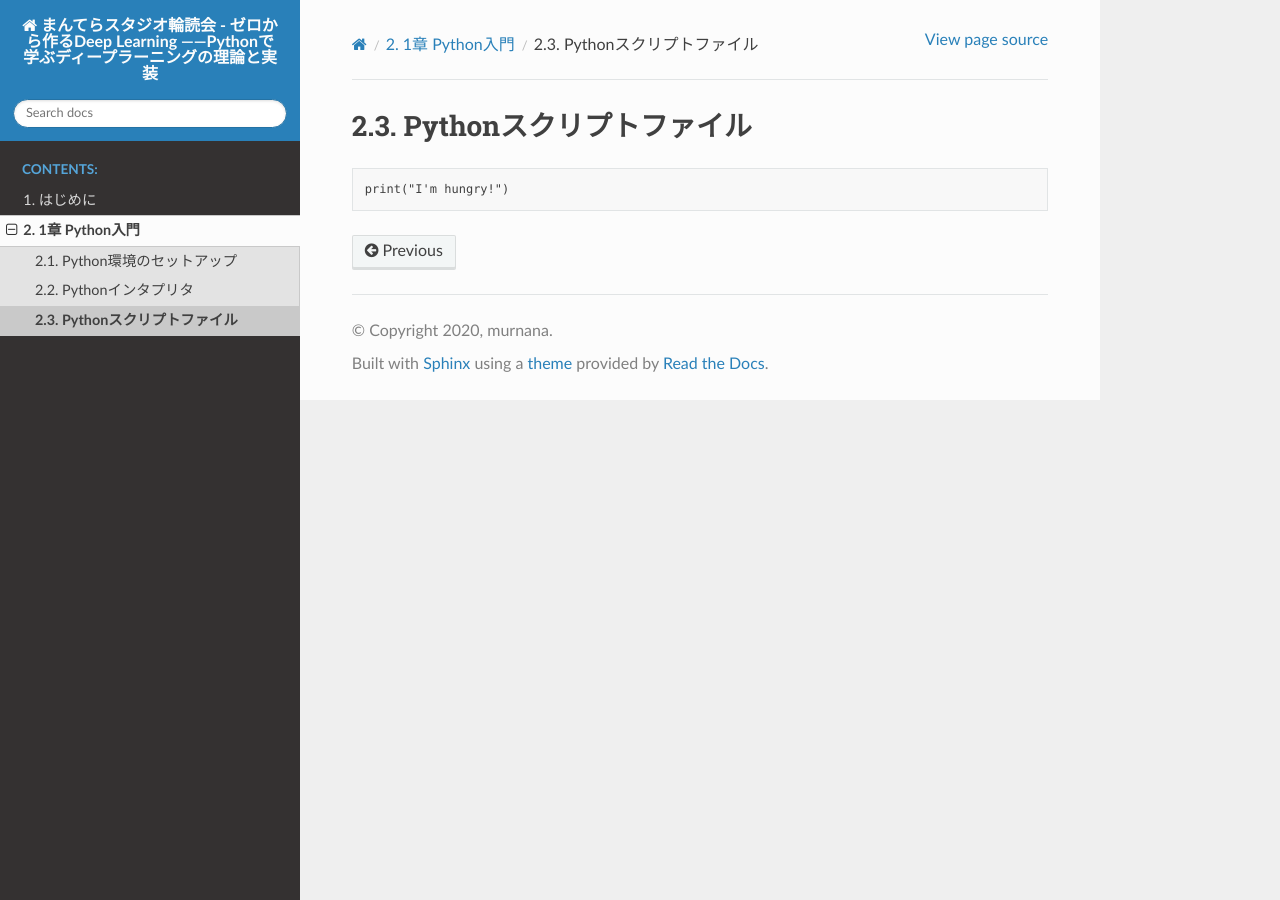
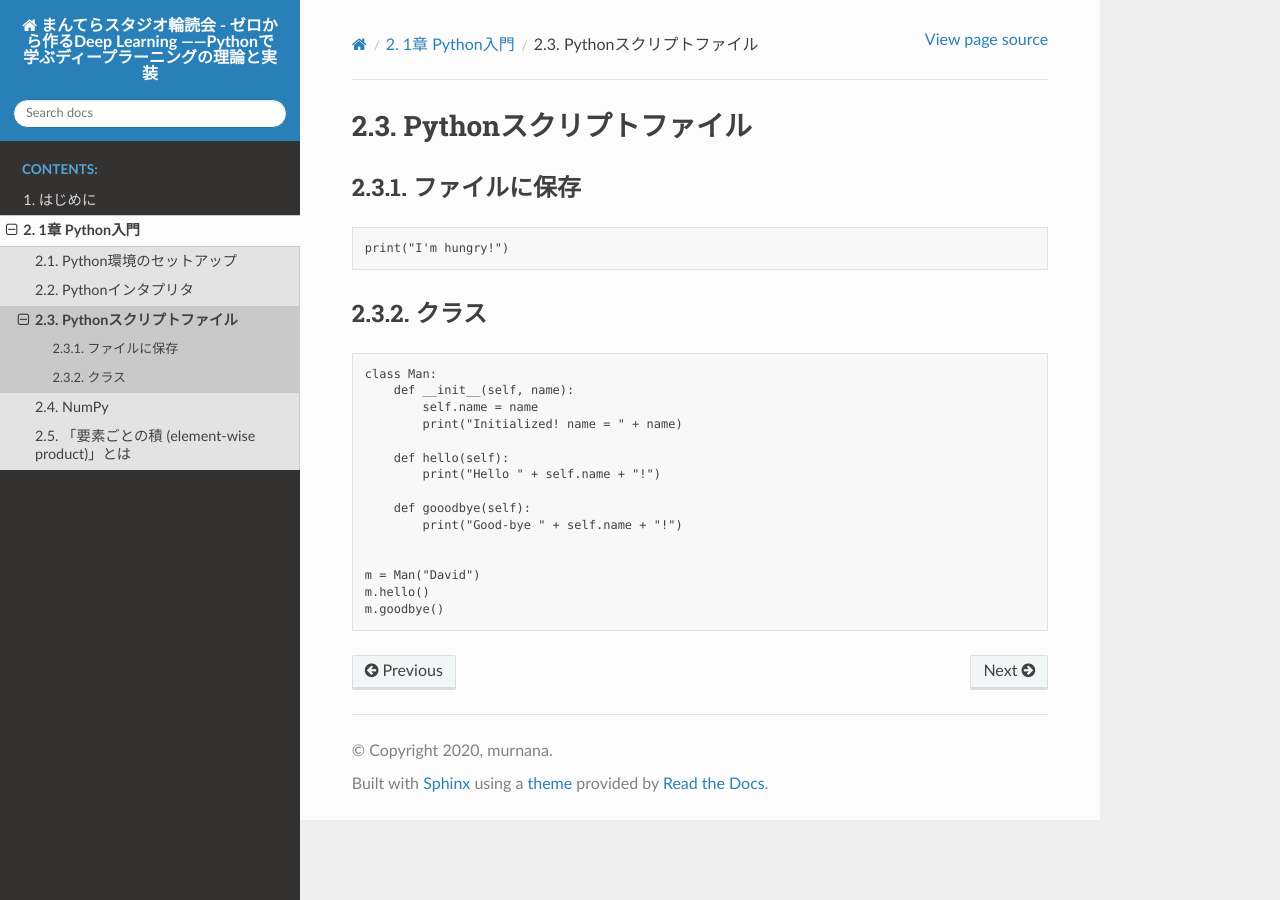
Before and after one commit to murnana/ManteraStudio-ReadingCircle-DeepLearningFromScratch, a Sphinx documentation site: the page built from source/1.Chapter-1/4.python-script-file.ipynb, in a window 1280 px wide. Built offline with Sphinx 7.4.7 and the Read the Docs theme 2.0.0, drawn with Linux system fonts in a browser that asks for light colours.

```diff
--- /dev/null
+++ b/source/1.Chapter-1/4.python-script-file/man.py
@@ -0,0 +1,15 @@
+class Man:
+    def __init__(self, name):
+        self.name = name
+        print("Initialized! name = " + name)
+
+    def hello(self):
+        print("Hello " + self.name + "!")
+
+    def gooodbye(self):
+        print("Good-bye " + self.name + "!")
+
+
+m = Man("David")
+m.hello()
+m.goodbye()
```
Also changed, not shown: source/1.Chapter-1/4.python-script-file.ipynb, source/1.Chapter-1/4.python-script-file/hungry.py (line endings or trailing spaces), source/1.Chapter-1/5.numpy.ipynb (added), source/1.Chapter-1/ex1.element-wise-product.ipynb (added), source/index.rst (line endings or trailing spaces).
